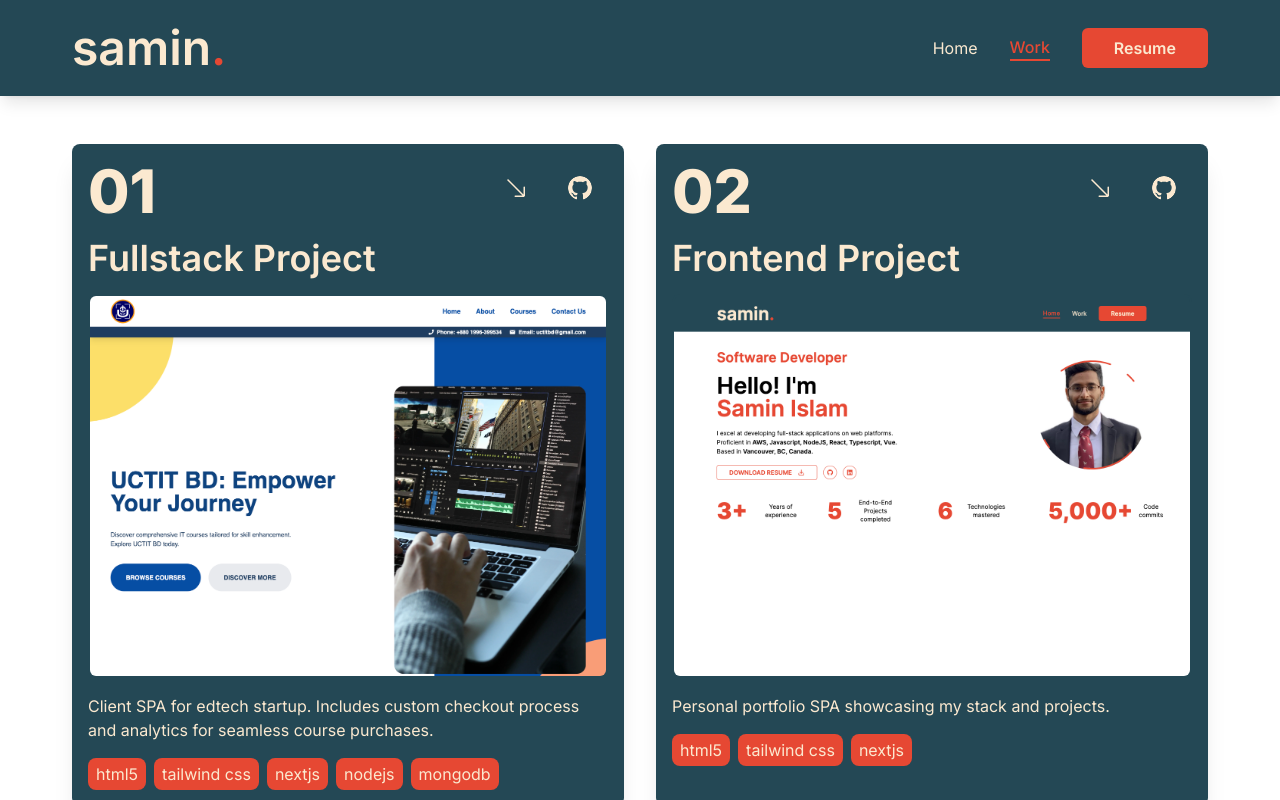
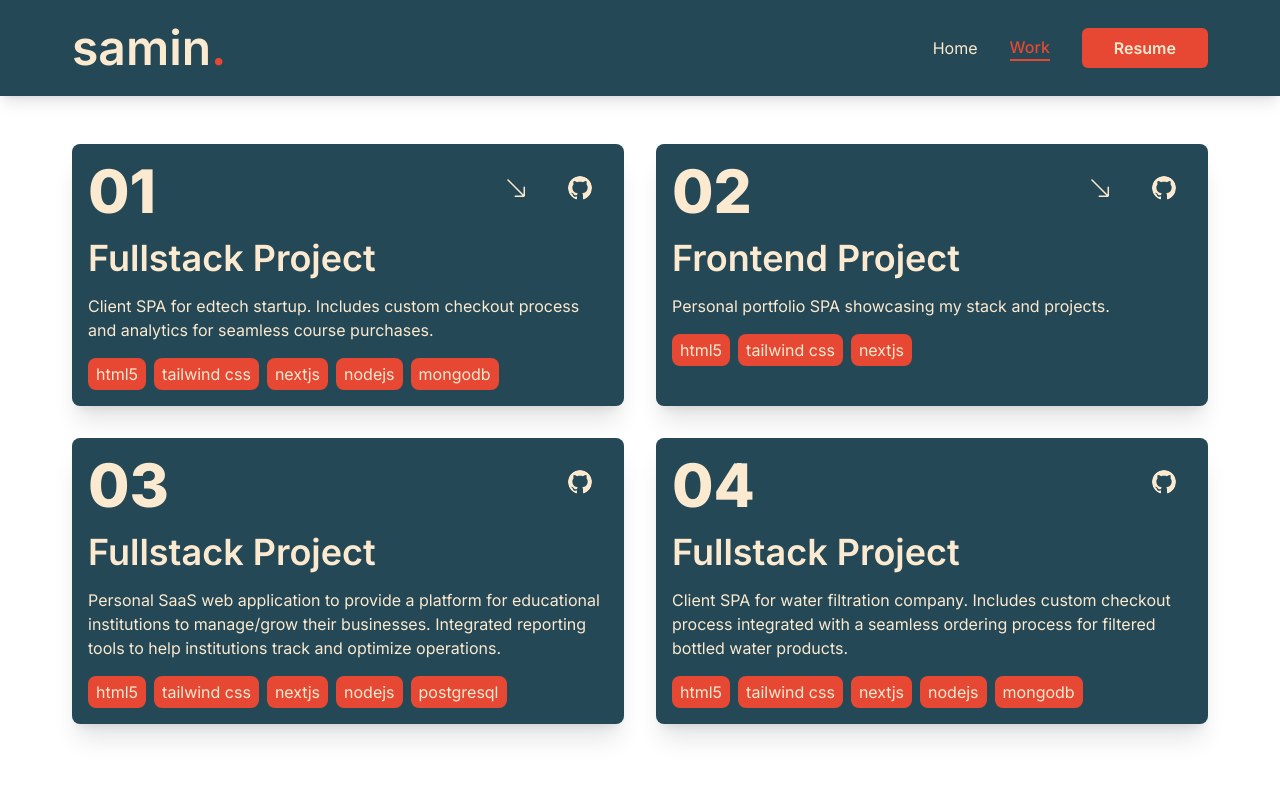
Before and after one commit to saminsss/portfolio, a Next.js app: page /work in a window 1280 px wide. Built offline with nearby package versions, Linux system fonts and the light colour scheme.

Commit message:
remove images

```diff
--- a/src/app/work/page.tsx
+++ b/src/app/work/page.tsx
@@ -6,7 +6,6 @@ import {
   TooltipProvider,
   TooltipTrigger,
 } from '@/components/ui/tooltip';
-import Image from 'next/image';
 import Link from 'next/link';
 import { BsArrowDownRight, BsGithub } from 'react-icons/bs';
 
@@ -19,7 +18,6 @@ const works = [
     live: 'https://uctitbd.com/',
     github: 'https://github.com/UCT-IT/training',
     stack: ['html5', 'tailwind css', 'nextjs', 'nodejs', 'mongodb'],
-    image: '/assets/work/thumb1.png',
   },
   {
     num: 2,
@@ -28,7 +26,6 @@ const works = [
     live: '/',
     github: 'https://uctitbd.com/',
     stack: ['html5', 'tailwind css', 'nextjs'],
-    image: '/assets/work/thumb2.png',
   },
   {
     num: 3,
@@ -91,16 +88,6 @@ const Work = () => {
               </div>
             </div>
             <h4>{work.title}</h4>
-            {work.image && (
-              <div className="w-full h-96 relative rounded-lg">
-                <Image
-                  src={work.image}
-                  alt={work.title}
-                  fill
-                  className="object-cover object-left-top rounded-lg border-2 border-primary"
-                />
-              </div>
-            )}
             <p>{work.description}</p>
             <ul className="flex gap-2 lowercase">
               {work.stack.map((skill) => (
```
Also changed, not shown: public/assets/work/thumb1.png (deleted), public/assets/work/thumb2.png (deleted).
